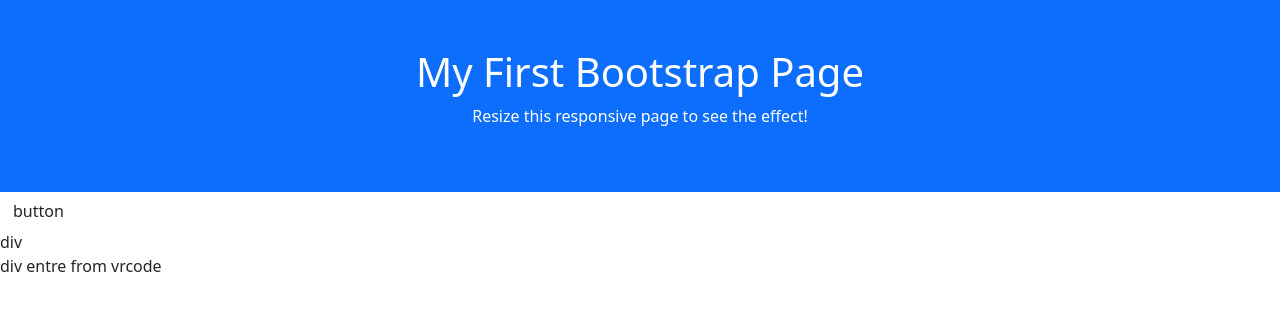
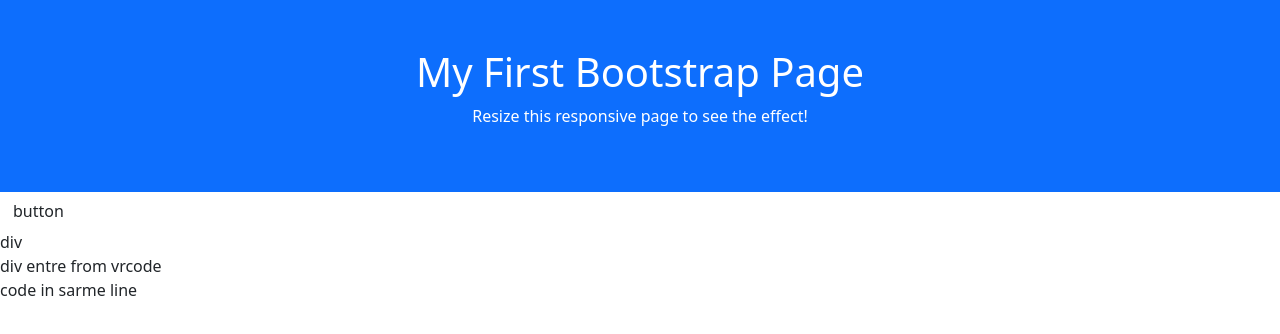
Before and after one commit to balunisudhanshu/website, a plain HTML site: page index.html in a window 1280 px wide. Drawn offline with nearby package versions, Linux system fonts and the light colour scheme.

Commit message:
commit m line 22

```diff
--- a/index.html
+++ b/index.html
@@ -19,6 +19,6 @@
 <div> div </div>
 
 <div> div entre from vrcode <a href></a></div>
-
+<div> code in sarme line</div>
 </body>
 </html>
```
